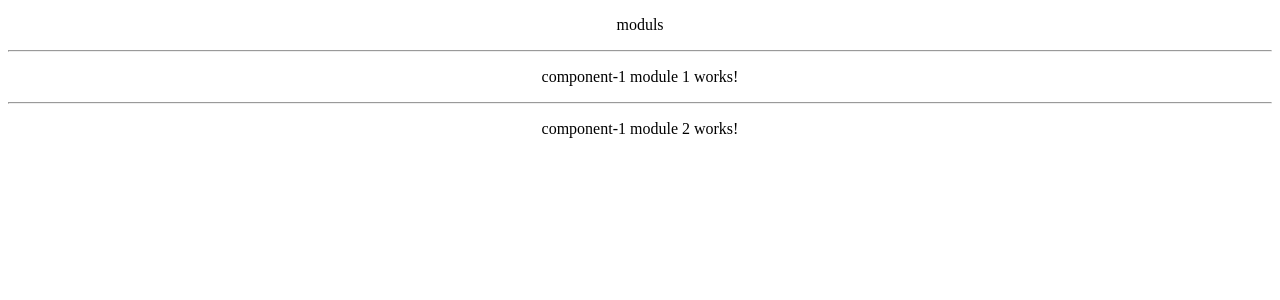
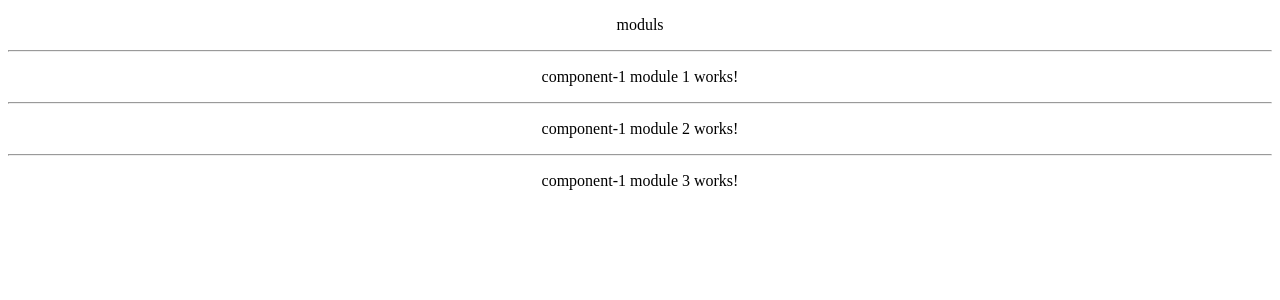
Before and after one commit to AlvaroCoo8/moduls-angular, an Angular app: page / in a window 1280 px wide. Shown: the top 300 px of the page. Built offline with nearby package versions, Linux system fonts and the light colour scheme.

Commit message:
call module3 in the main app

```diff
--- a/src/app/app.component.html
+++ b/src/app/app.component.html
@@ -4,4 +4,6 @@
   <module-1-main-page-component></module-1-main-page-component>
   <hr />
   <module-2-main-page-component></module-2-main-page-component>
+  <hr />
+  <module-3-main-page-component></module-3-main-page-component>
 </div>
--- a/src/app/app.module.ts
+++ b/src/app/app.module.ts
@@ -4,6 +4,7 @@ import { BrowserModule } from '@angular/platform-browser';
 import { AppComponent } from './app.component';
 import { Module1Module } from './module-1/module-1.module';
 import { Module2Module } from './module-2/module-2.module';
+import { Module3Module } from './module-3/module-3.module';
 
 @NgModule({
   declarations: [
@@ -12,7 +13,8 @@ import { Module2Module } from './module-2/module-2.module';
   imports: [
     BrowserModule,
     Module1Module,
-    Module2Module
+    Module2Module,
+    Module3Module
   ],
   providers: [],
   bootstrap: [AppComponent]
```
